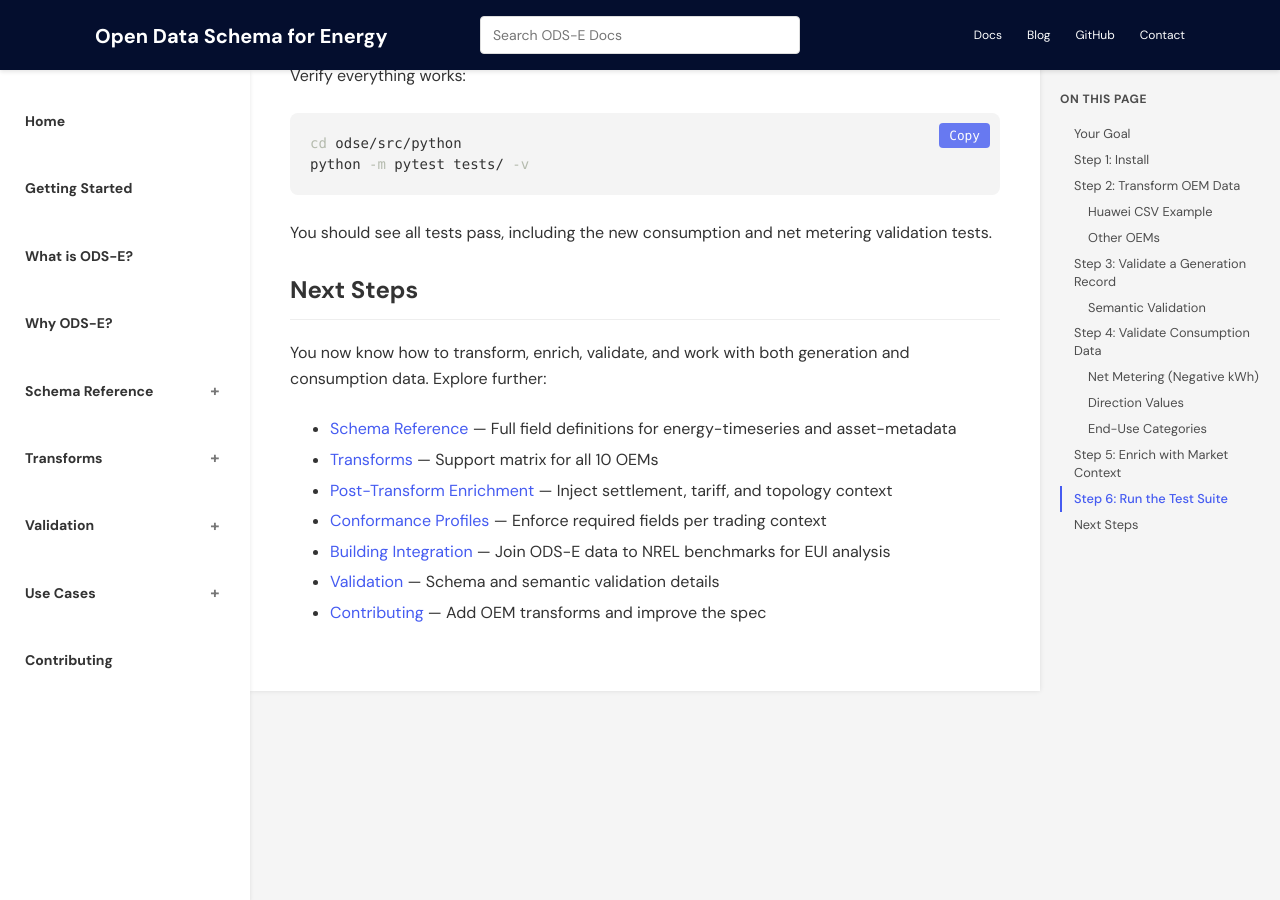
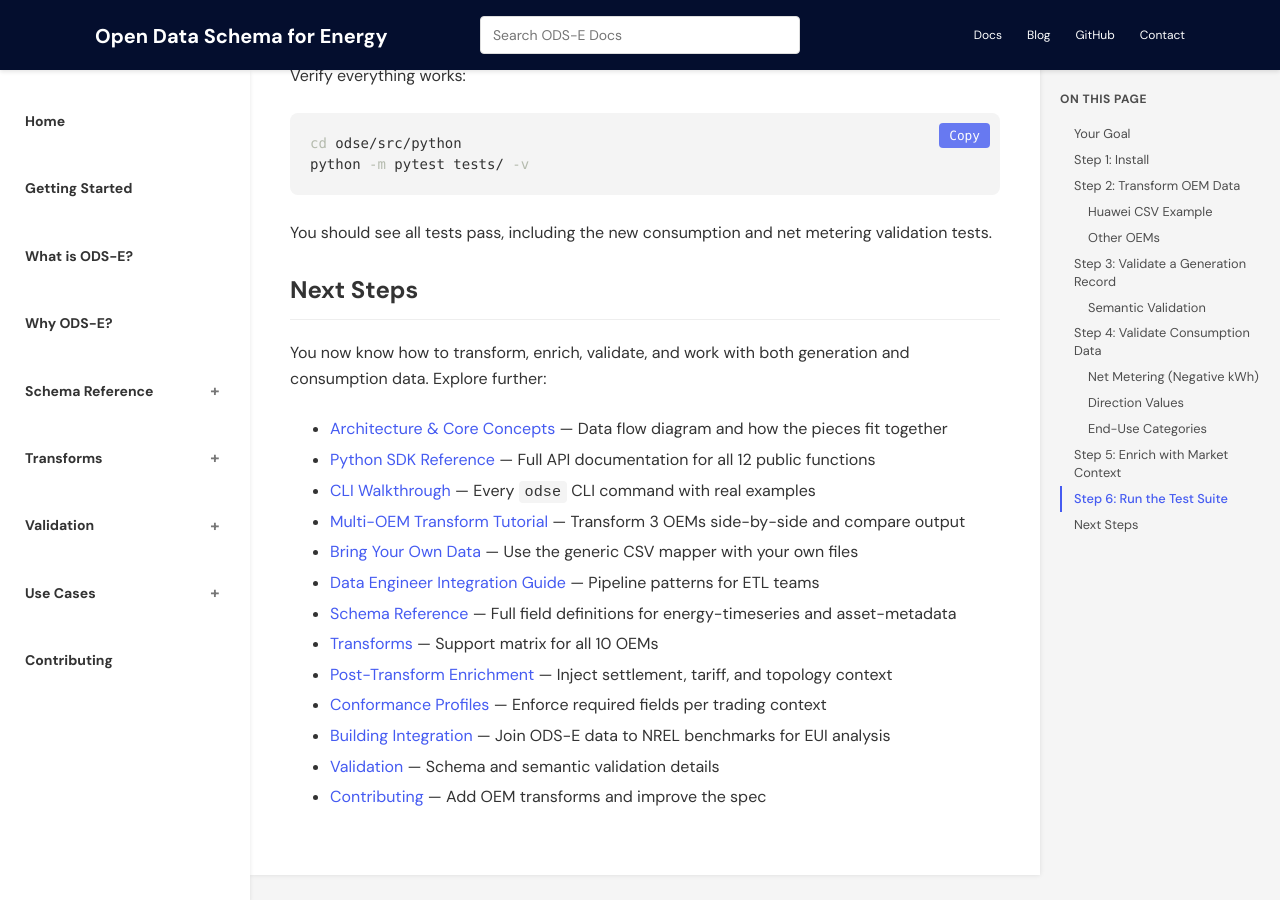
Before and after one commit to AsobaCloud/odse-docs, a Jekyll site: the page built from docs/get-started.md, in a window 1280 px wide and 900 px high, scrolled down 4799 px. Built offline with Jekyll 4.4.1, drawn with Linux system fonts in a browser that asks for light colours.

Commit message:
Update get-started.md with links to new documentation
Add cross-references to architecture, SDK reference, CLI walkthrough,
multi-OEM tutorial, BYOD tutorial, and data engineer guide in the
Next Steps section.

```diff
--- a/docs/get-started.md
+++ b/docs/get-started.md
@@ -201,6 +201,12 @@ You should see all tests pass, including the new consumption and net metering va
 
 You now know how to transform, enrich, validate, and work with both generation and consumption data. Explore further:
 
+- **[Architecture & Core Concepts](/docs/concepts/architecture)** — Data flow diagram and how the pieces fit together
+- **[Python SDK Reference](/docs/reference/python-sdk)** — Full API documentation for all 12 public functions
+- **[CLI Walkthrough](/docs/guides/cli-walkthrough)** — Every `odse` CLI command with real examples
+- **[Multi-OEM Transform Tutorial](/docs/tutorials/multi-oem-transform)** — Transform 3 OEMs side-by-side and compare output
+- **[Bring Your Own Data](/docs/tutorials/bring-your-own-data)** — Use the generic CSV mapper with your own files
+- **[Data Engineer Integration Guide](/docs/guides/data-engineers)** — Pipeline patterns for ETL teams
 - **[Schema Reference](/docs/schemas/overview)** — Full field definitions for energy-timeseries and asset-metadata
 - **[Transforms](/docs/transforms/supported-oems)** — Support matrix for all 10 OEMs
 - **[Post-Transform Enrichment](/docs/trading-integration/enrichment)** — Inject settlement, tariff, and topology context
```
